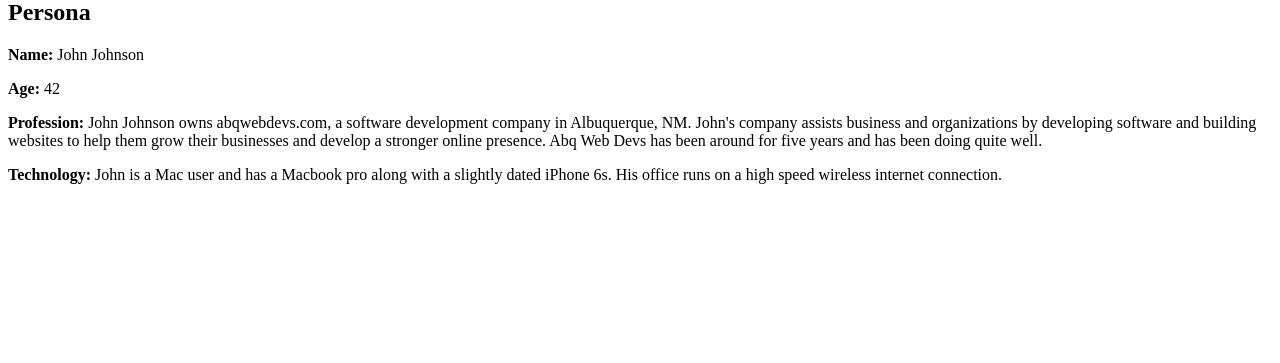
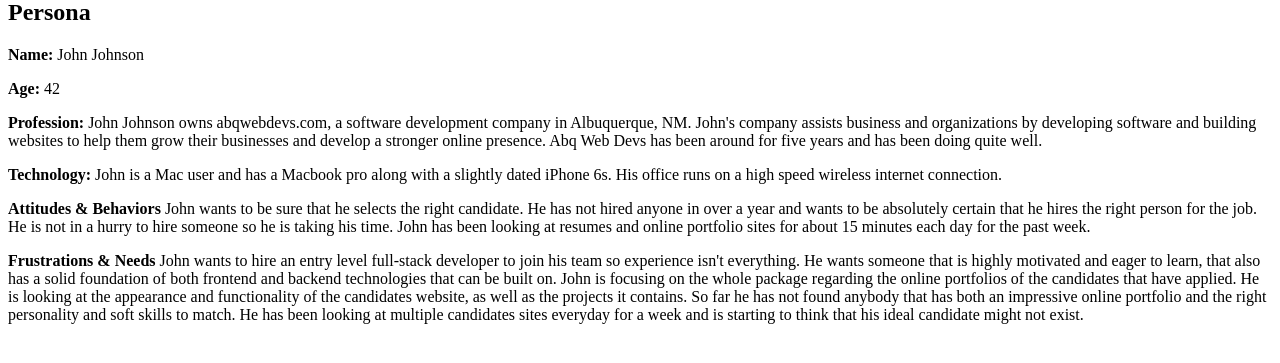
Before and after one commit to djackreuter/jack-reuter-pwp, a PHP site: page /milestone-1.php in a window 1280 px wide. Shown: the part 187-550 px from the top of the page. Run offline with PHP 8.4, Linux system fonts and the light colour scheme.

Commit message:
added more of persona

```diff
--- a/public_html/documentation/milestone-1.php
+++ b/public_html/documentation/milestone-1.php
@@ -21,5 +21,19 @@
 			has been around for five years and has been doing quite well. </p>
 		<p><strong>Technology: </strong> John is a Mac user and has a Macbook pro along with a slightly dated iPhone
 			6s. His office runs on a high speed wireless internet connection.</p>
+		<p><strong>Attitudes &amp; Behaviors</strong> John wants to be sure that he selects the right candidate. He
+			has not hired anyone in over a year and wants to be absolutely certain that he hires the right person for the
+			job. He is not in a hurry to hire someone so he is taking his time. John has been looking at resumes and online
+			portfolio sites for about 15 minutes each day for the past week.
+		</p>
+		<p><strong>Frustrations &amp; Needs</strong> John wants to hire an entry level full-stack developer to join
+			his team so experience isn't everything. He wants someone that is highly motivated and eager to learn, that
+			also has a solid foundation of both frontend and backend technologies that can be built on. John is
+			focusing on the whole package regarding the online portfolios of the candidates that have
+			applied. He is looking at the appearance and functionality of the candidates website, as well as the
+			projects it contains. So far he has not found anybody that has both an impressive online portfolio and the
+			right personality and soft skills to match. He has been looking at multiple candidates sites everyday for a
+			week and is starting to think that his ideal candidate might not exist.</p>
+
 	</body>
 </html>
```
